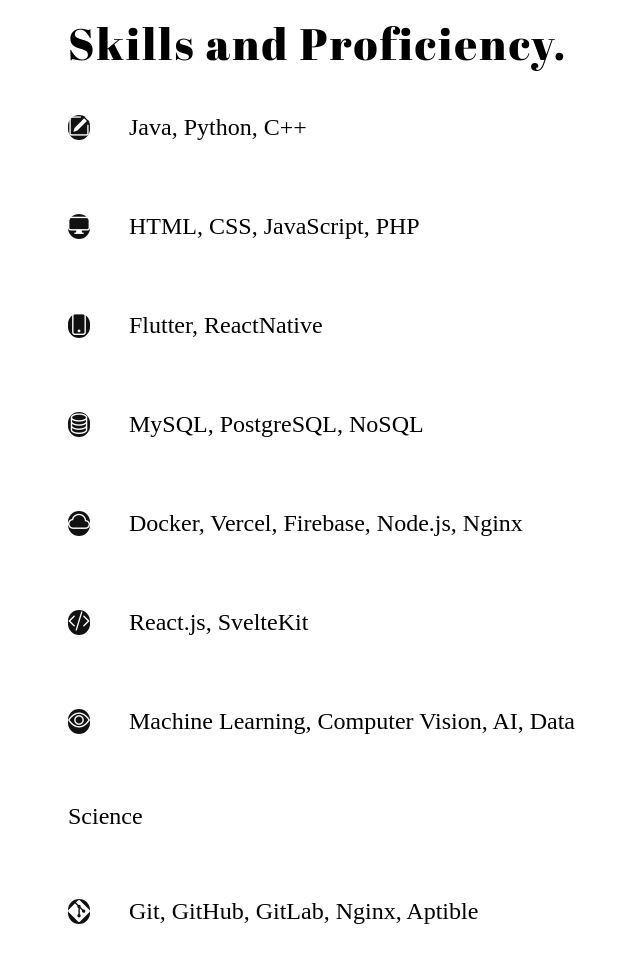
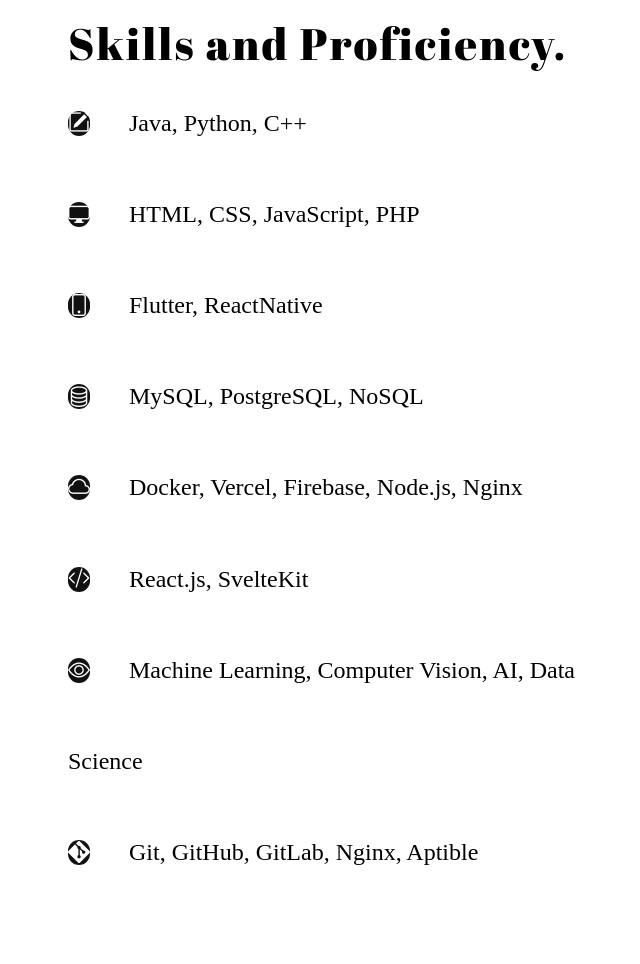
Before and after one commit to bpmiranda3099/bpmiranda3099.github.io, a plain HTML site: page about.html in a window 1280 px wide. Shown: the part 802-1766 px from the top of the page, without its empty margins (632-1272 px from the left). Drawn offline with nearby package versions, Linux system fonts and the light colour scheme; a web font is replaced by a local one.

Commit message:
update skills section: remove line-height property for icon consistency

```diff
--- a/assets/css/style.css
+++ b/assets/css/style.css
@@ -516,7 +516,6 @@ a:hover
 #skills .skills-list li i
 {
     font-size: 2.2rem;
-    line-height: 4.5em;
 
     width: 2.4em;
     height: 2.4em;
```
